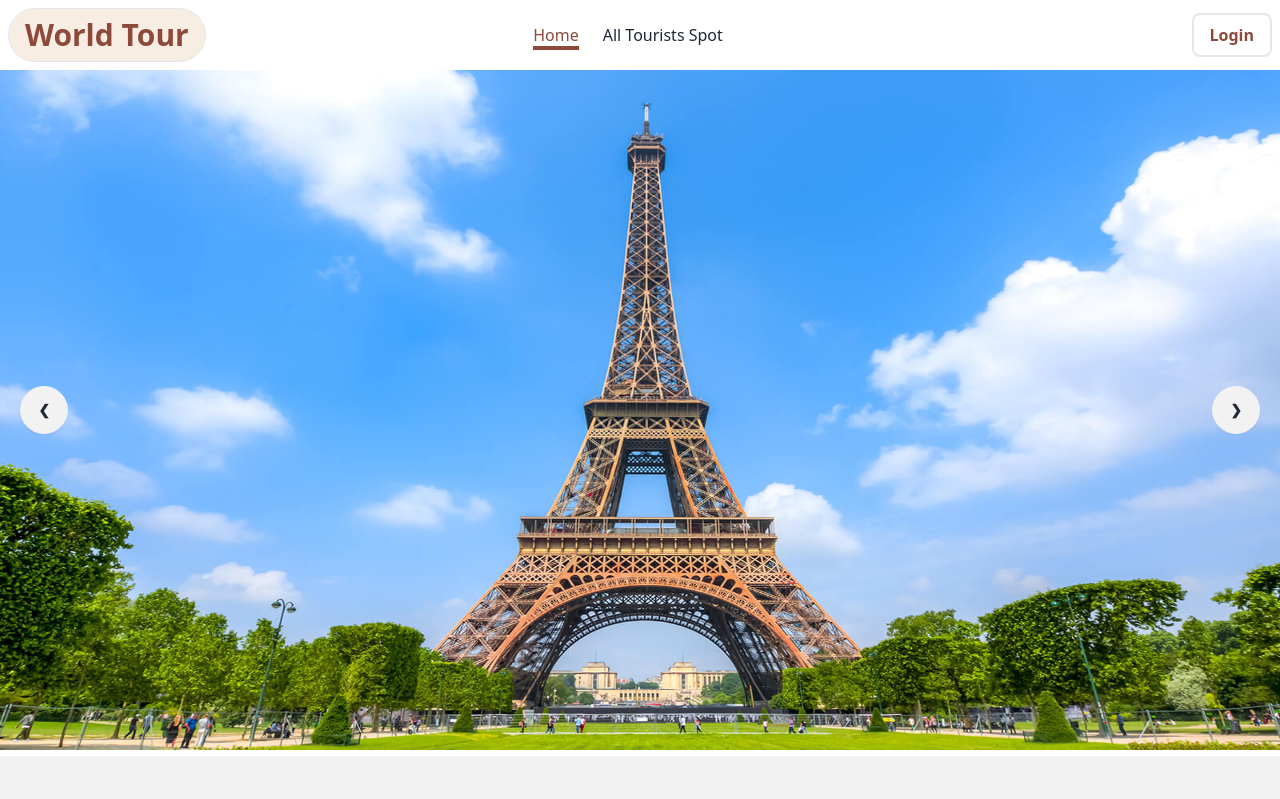
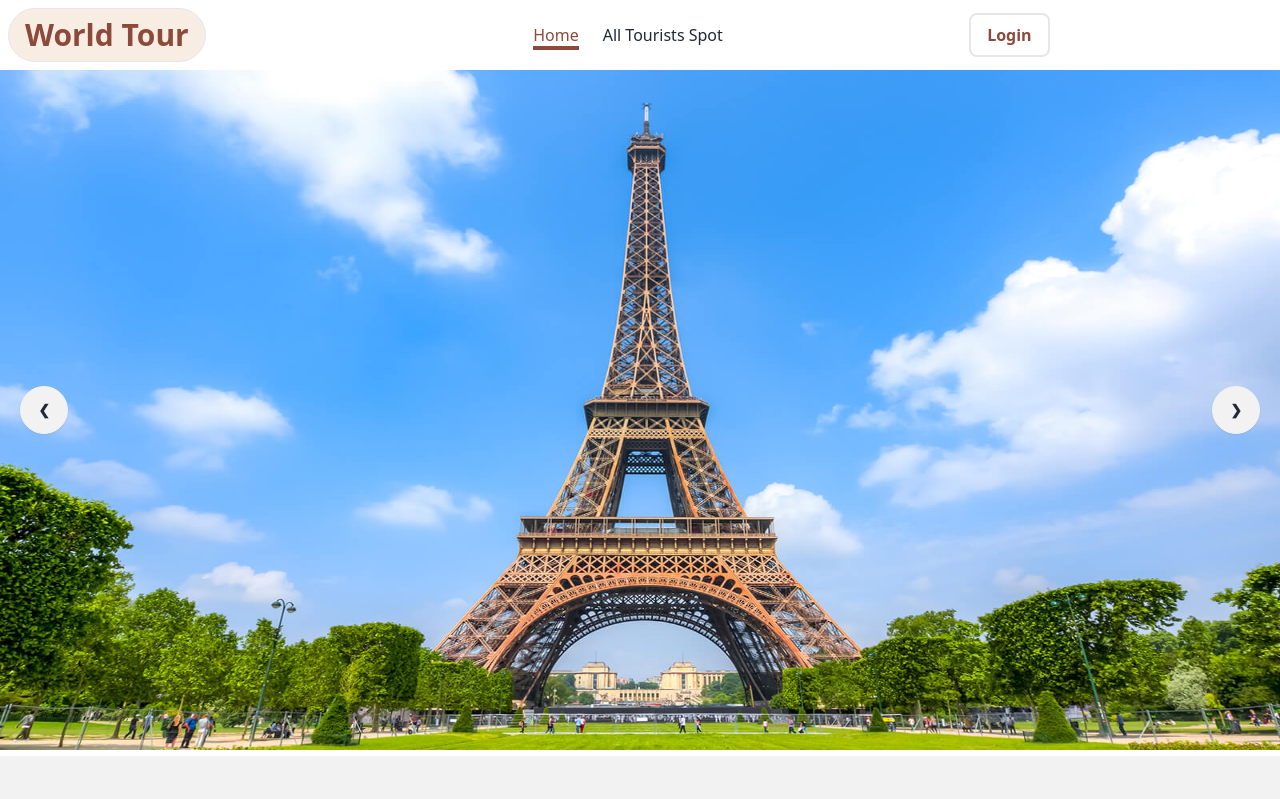
Before and after one commit to stnayem/b910-client-side-stnayem, a React (Vite) app: page / in a window 1280 px wide. Shown: the top 799 px of the page. Built offline with nearby package versions, Linux system fonts and the light colour scheme; no server answers.

Commit message:
user probile logout button added

```diff
--- a/src/components/Navbar.jsx
+++ b/src/components/Navbar.jsx
@@ -79,15 +79,17 @@ const Navbar = () => {
                     {
                         user ? <>
                             {/* dropdown from daisyUI */}
-                            <Link to='/userProfile'
-                                data-tip={user?.displayName}
-                                className="tooltip tooltip-bottom h:tooltip-open border-2 rounded-full bg-[#12132D08] hover:bg-gray-200">
-                                <img className="rounded-full w-10 h-10" src={user?.photoURL ? user?.photoURL : 'https://i.imgur.com/K7tQyJe.png'} alt="Profile Picture" ></img>
-                            </Link>
-                            <button className="bg-slate-100 mt-2 btn ml-4"><a onClick={handleLogout}>Logout</a></button>
-
+                            <div className="dropdown">
+                                <div tabIndex={0} role="button" className="shadow-lg rounded-full m-1">
+                                    <img className="rounded-full w-10 h-10" src={user?.photoURL ? user?.photoURL : 'https://i.imgur.com/K7tQyJe.png'} alt="Profile Picture" ></img>
+                                </div>
+                                <ul tabIndex={0} className="w-32 mx-auto dropdown-content menu bg-base-100 rounded-box z-[1] p-2 shadow">
+                                    <li className="text-[#8D493A] font-medium mb-2   mx-auto">{user?.displayName}</li>
+                                    <li><button className="btn-style"><a onClick={handleLogout}>Logout</a></button></li>
+                                </ul>
+                            </div>
                         </> :
-                            <Link to="/login" className="text-[#8D493A] font-bold py-2 px-4 hover:bg-[#F8EDE3] border-2 rounded-lg">Login</Link>
+                            <Link to="/login" className="btn-style">Login</Link>
                     }
 
 
--- a/src/index.css
+++ b/src/index.css
@@ -1,3 +1,9 @@
 @tailwind base;
 @tailwind components;
 @tailwind utilities;
+
+@layer components {
+    .btn-style {
+        @apply text-[#8D493A] text-center mx-auto font-bold py-2 px-4 hover:bg-[#F8EDE3] border-2 rounded-lg
+    }
+}
```
